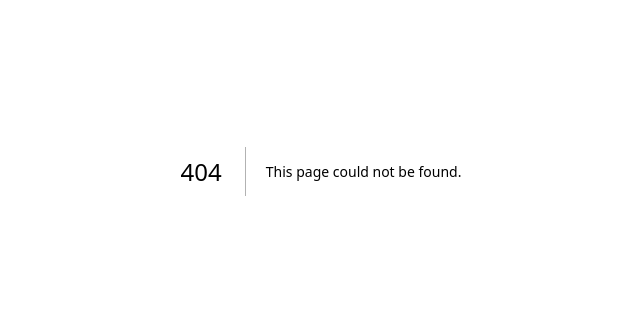
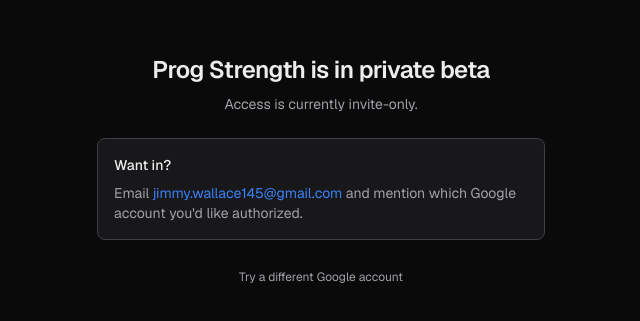
Before and after one commit to Prog-Strength/prog-strength-web, a Next.js app: page /beta-locked in a window 1280 px wide. Before the commit this address had no page. Shown: the part 229-550 px from the top of the page, without its empty margins (319-959 px from the left). Built offline with nearby package versions, Linux system fonts and the light colour scheme; no server answers.

Commit message:
feat: add /beta-locked page for non-allowlisted emails
  Detects #error=beta_required from the API's OAuth callback and routes
  to a new page that shows the attempted email + a mailto: link to
  request beta access. Contact address overridable via NEXT_PUBLIC_BETA_CONTACT_EMAIL.

```diff
--- a/app/auth/callback/page.tsx
+++ b/app/auth/callback/page.tsx
@@ -27,6 +27,20 @@
       : window.location.hash;
 
     const params = new URLSearchParams(hash);
+
+    // Beta gate: the API redirects here with #error=beta_required when
+    // the user's Google email isn't on the allowlist. Forward the
+    // attempted email through to /beta-locked so the page can echo it
+    // back ("you tried to sign in with X — contact admins to request
+    // access for that address").
+    const oauthError = params.get("error");
+    if (oauthError === "beta_required") {
+      const email = params.get("email") ?? "";
+      window.history.replaceState({}, "", "/auth/callback");
+      router.replace(`/beta-locked?email=${encodeURIComponent(email)}`);
+      return;
+    }
+
     const token = params.get("access_token");
     const expiresInRaw = params.get("expires_in");
 
--- /dev/null
+++ b/app/beta-locked/page.tsx
@@ -0,0 +1,74 @@
+"use client";
+
+import { useSearchParams } from "next/navigation";
+import { Suspense } from "react";
+import { config } from "@/lib/config";
+
+/**
+ * Shown when a user completes Google OAuth but their email isn't on
+ * the BETA_ALLOWED_EMAILS allowlist on the API. The attempted email is
+ * passed through as a query param (the OAuth callback decodes it from
+ * the URL hash fragment before pushing here).
+ *
+ * Wrapped in <Suspense> because useSearchParams requires it under the
+ * App Router — Next renders a fallback while the hook resolves.
+ */
+export default function BetaLocked() {
+  return (
+    <Suspense fallback={<Shell email={null} />}>
+      <BetaLockedContent />
+    </Suspense>
+  );
+}
+
+function BetaLockedContent() {
+  const params = useSearchParams();
+  const email = params.get("email") || null;
+  return <Shell email={email} />;
+}
+
+function Shell({ email }: { email: string | null }) {
+  return (
+    <main className="flex flex-1 items-center justify-center px-6">
+      <div className="w-full max-w-md space-y-6 text-center">
+        <header className="space-y-2">
+          <h1 className="text-2xl font-semibold tracking-tight">
+            Prog Strength is in private beta
+          </h1>
+          <p className="text-sm text-[var(--muted)]">
+            Access is currently invite-only.
+          </p>
+        </header>
+
+        {email && (
+          <p className="text-sm">
+            You signed in as{" "}
+            <span className="font-mono text-[var(--foreground)]">{email}</span>,
+            but that address isn&apos;t on the beta list yet.
+          </p>
+        )}
+
+        <div className="rounded-lg border border-[var(--border)] bg-[var(--surface)] p-4 text-left text-sm">
+          <p className="mb-2 font-medium">Want in?</p>
+          <p className="text-[var(--muted)]">
+            Email{" "}
+            <a
+              href={`mailto:${config.betaContactEmail}?subject=Prog%20Strength%20beta%20access${email ? `&body=Please%20add%20${encodeURIComponent(email)}%20to%20the%20beta%20list.` : ""}`}
+              className="text-[var(--accent)] underline-offset-4 hover:underline"
+            >
+              {config.betaContactEmail}
+            </a>{" "}
+            and mention which Google account you&apos;d like authorized.
+          </p>
+        </div>
+
+        <a
+          href="/login"
+          className="inline-block text-xs text-[var(--muted)] underline-offset-4 hover:underline"
+        >
+          Try a different Google account
+        </a>
+      </div>
+    </main>
+  );
+}
--- a/lib/config.ts
+++ b/lib/config.ts
@@ -15,4 +15,10 @@
   appUrl:
     process.env.NEXT_PUBLIC_APP_URL ??
     (typeof window !== "undefined" ? window.location.origin : "http://localhost:3000"),
+  // Shown on the beta-locked page so rejected users know where to
+  // request access. The default is the project owner's personal
+  // address — override via the env var if you set up a dedicated
+  // alias later.
+  betaContactEmail:
+    process.env.NEXT_PUBLIC_BETA_CONTACT_EMAIL ?? "jimmy.wallace145@gmail.com",
 };
```
